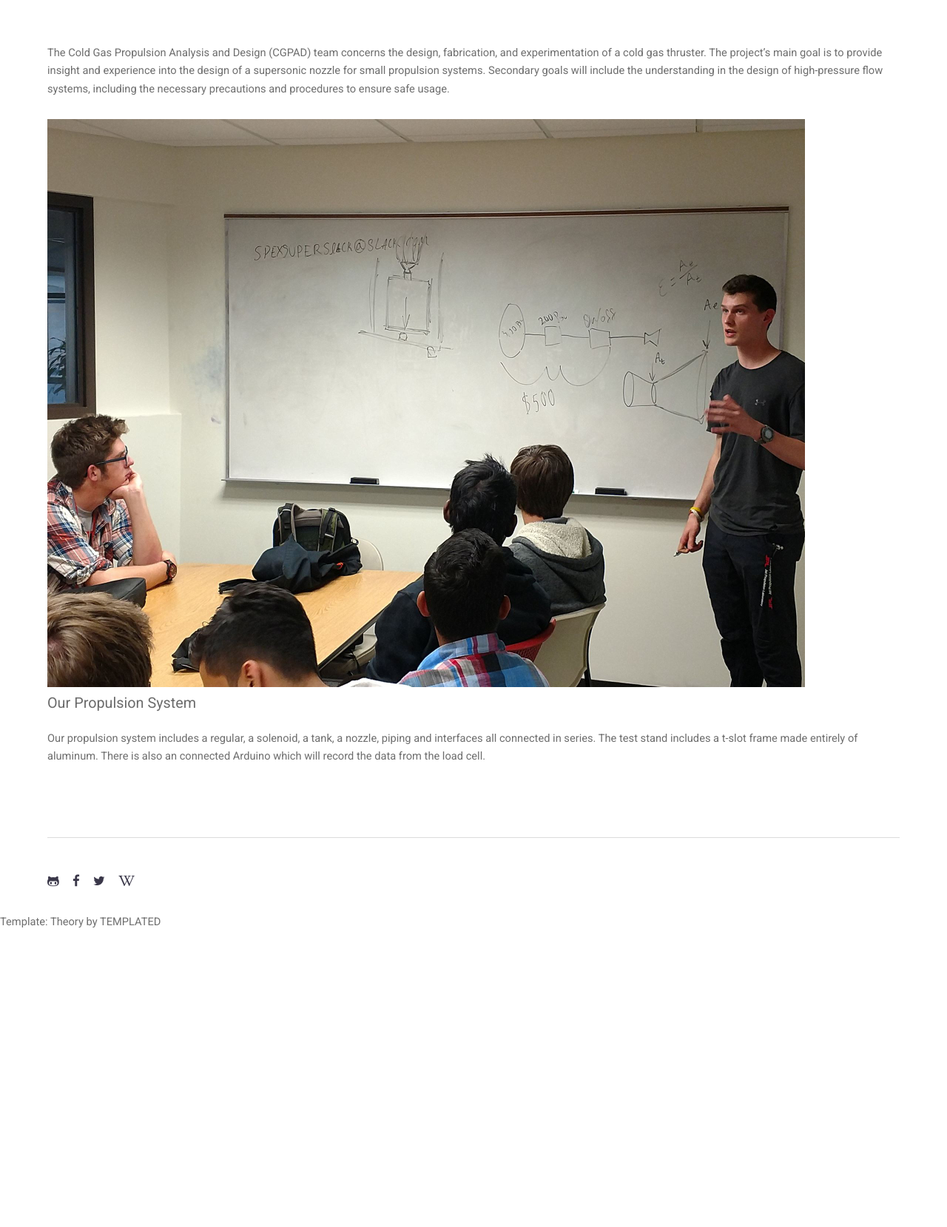
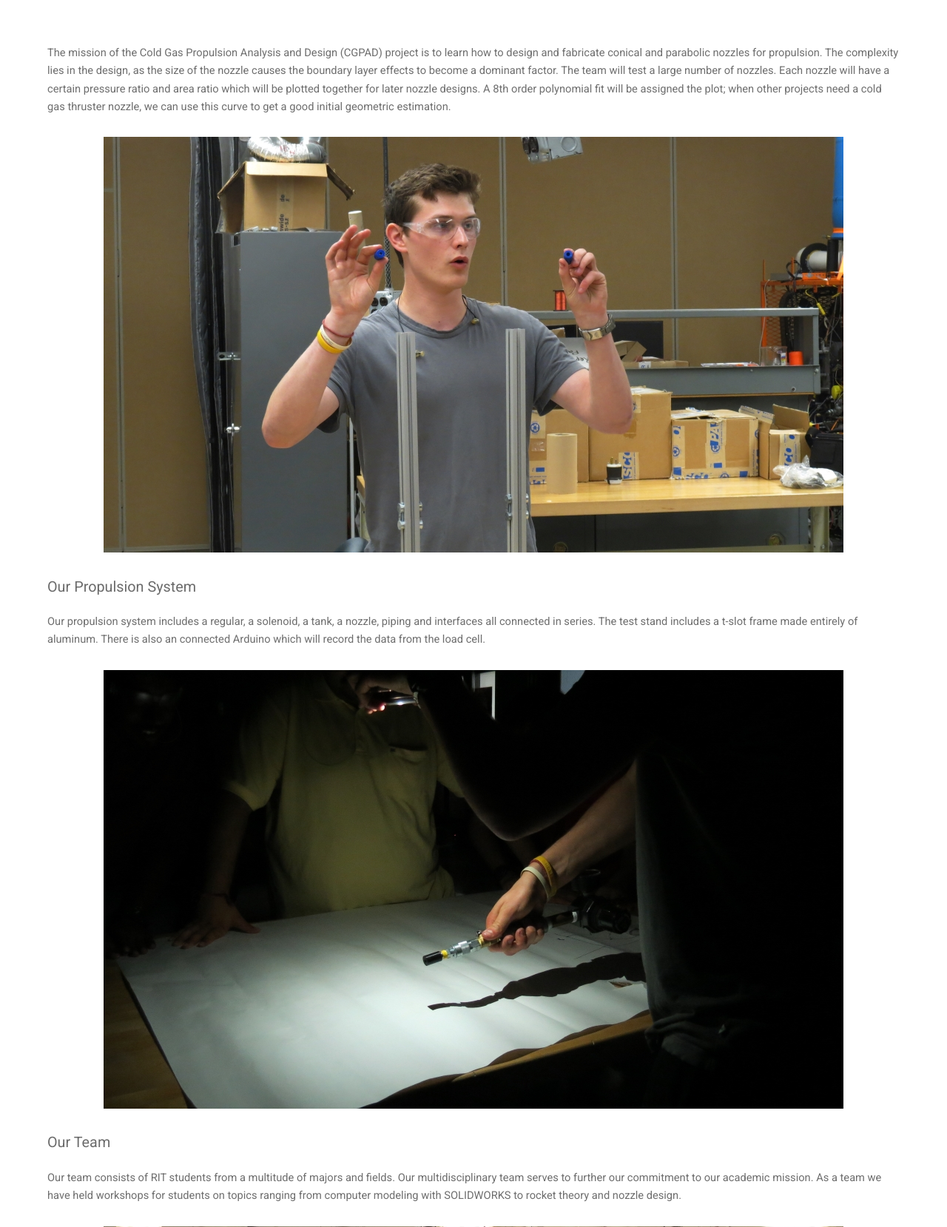
Before and after one commit to rit-spex/SPEXSite, a Flask app: page /coldGas/ in a window 1280 px wide. Shown: the part 148-1807 px from the top of the page at 74% size. Before the commit the page ends 1402 px from the top, so only its background shows below. Run offline with Flask 2, Linux system fonts and the light colour scheme.

Commit message:
added new cgpad stuff

```diff
--- a/templates/cgpad.html
+++ b/templates/cgpad.html
@@ -8,13 +8,17 @@
                 <h2>Cold Gad Propulsion Analysis and Design</h2>
             </header>
             <p>
-            The Cold Gas Propulsion Analysis and Design (CGPAD) team concerns the design, fabrication, and
-            experimentation of a cold gas thruster. The project’s main goal is to provide insight and
-            experience into the design of a supersonic nozzle for small propulsion systems. Secondary goals
-            will include the understanding in the design of high-pressure flow systems,
-            including the necessary precautions and procedures to ensure safe usage.
+                The mission of the Cold Gas Propulsion Analysis and Design (CGPAD) project is to learn how to design
+                and fabricate conical and parabolic nozzles for propulsion. The complexity lies in the design, as
+                the size of the nozzle causes the boundary layer effects to become a dominant factor. The team will
+                test a large number of nozzles. Each nozzle will have a certain pressure ratio and area ratio
+                which will be plotted together for later nozzle designs. A 8th order polynomial fit will be
+                assigned the plot; when other projects need a cold gas thruster nozzle, we can use this curve to
+                get a good initial geometric estimation.
             </p>
-        <img src="{{ url_for('static', filename='images/cgpad1.jpg') }}" width="1024" height="768" id="cgpad" />
+            <center>
+                <img src="{{ url_for('static', filename='images/resizedjames.jpg') }}" id="cgpad" />
+            </center>
             <br />
             <h3>Our Propulsion System</h3>
             <p>
@@ -22,7 +26,20 @@
                 all connected in series. The test stand includes a t-slot frame made entirely of aluminum.
                 There is also an connected Arduino which will record the data from the load cell.
             </p>
-        <!--- <img src="{{ url_for('static', filename='images/cold-gas-thruster.png') }}" id="thruster" /> -->
+            <center>
+                <img src="{{ url_for('static', filename='images/resizedthruster.jpg') }}" id="thrusterflow" />
+            </center>
+            <br />
+            <h3>Our Team</h3>
+            <p>
+                Our team consists of RIT students from a multitude of majors and fields. Our multidisciplinary
+                team serves to further our commitment to our academic mission. As a team we have held workshops
+                for students on topics ranging from computer modeling with SOLIDWORKS to rocket theory and nozzle
+                design.
+            </p>
+            <center>
+                <img src="{{ url_for('static', filename='images/ourteam.jpg') }}" id="ourteam" />
+            </center>
             <br />
         </div>
     </section>
```
Also changed, not shown: static/images/fullsize/IMG_1549.JPG (added), static/images/fullsize/IMG_1557.JPG (added), static/images/ourteam.jpg (added), static/images/resizedjames.jpg (added), static/images/resizedthruster.jpg (added), 1 other file. Lines whose indentation alone changed are shown as unchanged.
